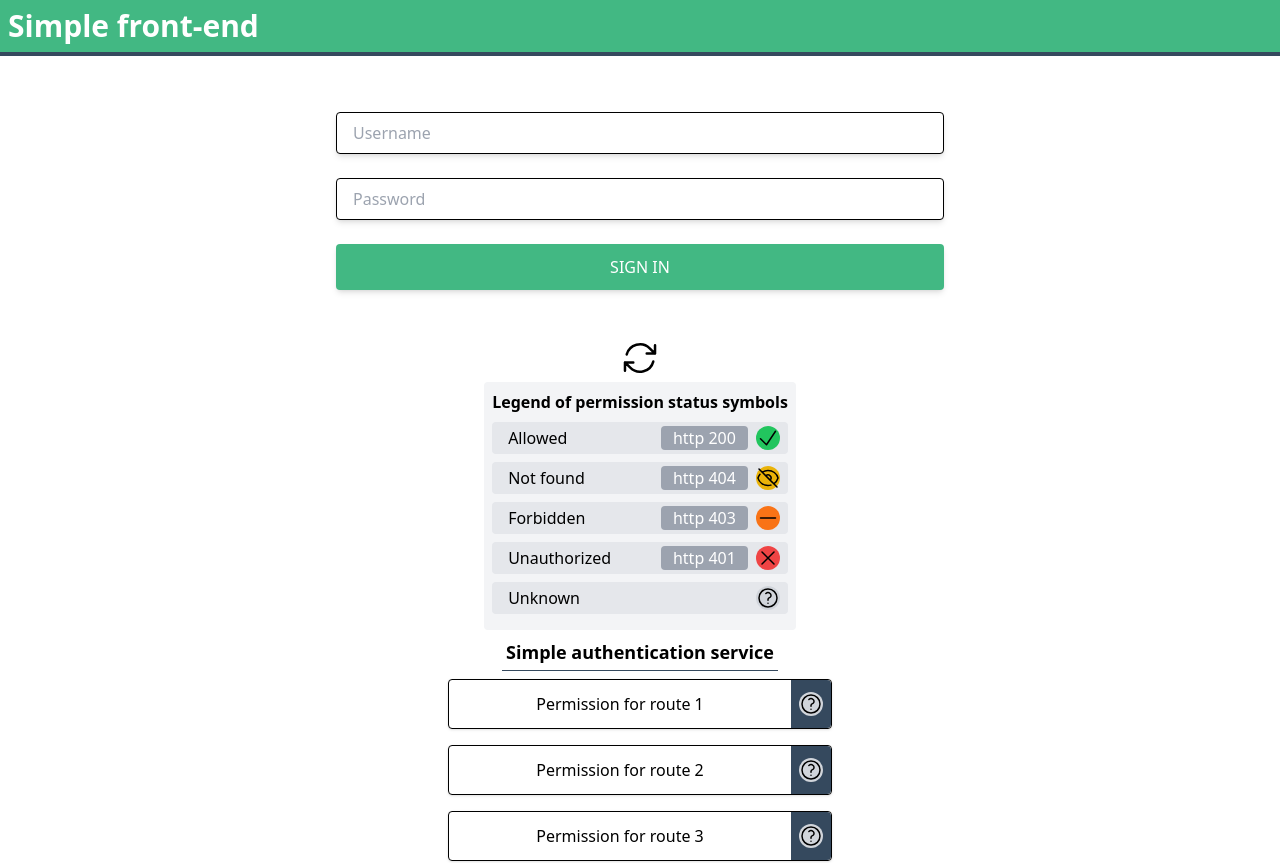
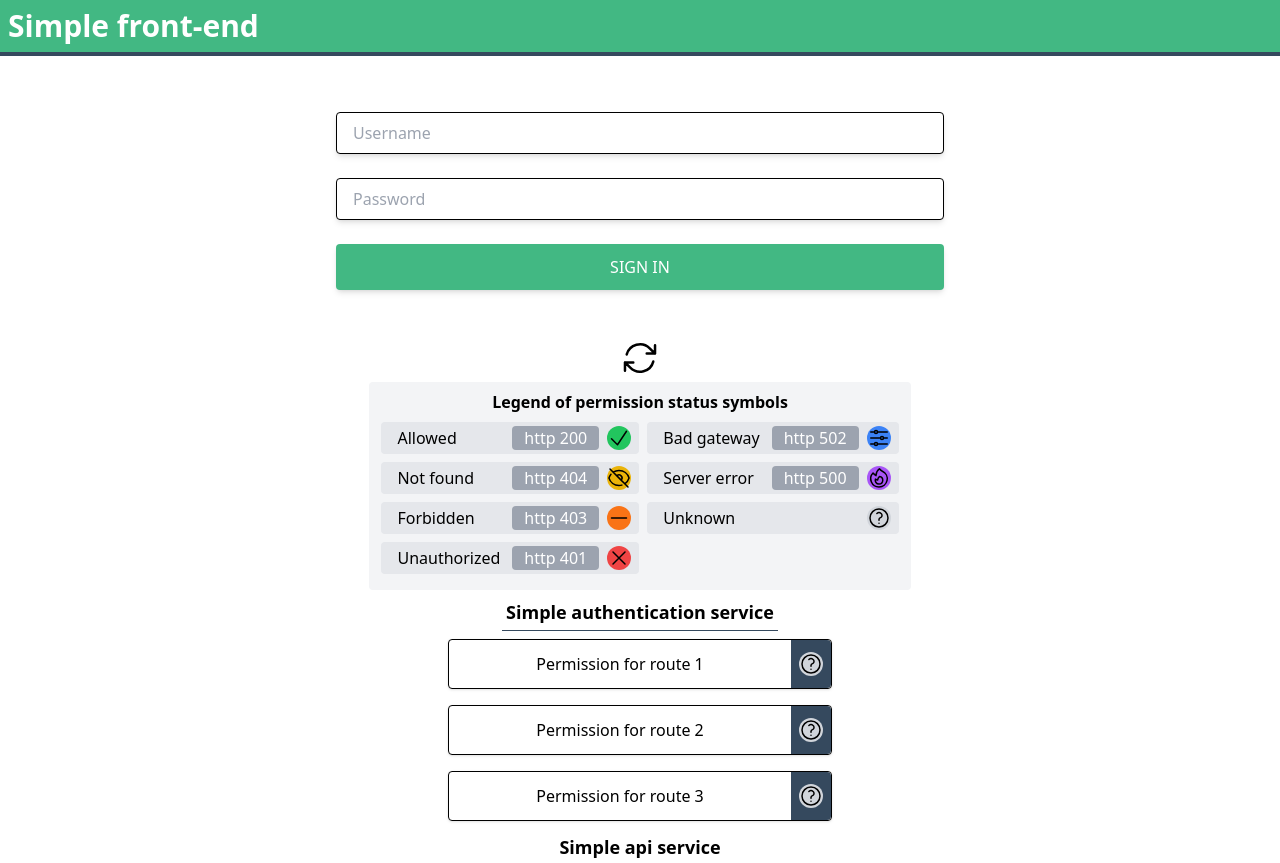
Before and after one commit to default-kaas/Simple-api-gateway-structure, a Vue app in the folder simple-front-end/: page / in a window 1280 px wide. Shown: the top 863 px of the page. Built offline with nearby package versions, Linux system fonts and the light colour scheme.

Commit message:
Two additional Permission status

```diff
--- a/simple-front-end/src/apis/useRequestHandler.ts
+++ b/simple-front-end/src/apis/useRequestHandler.ts
@@ -50,16 +50,9 @@ export async function permissionRequest(
 }
 
 function permissionStatus(status: number): PermissionStatusEnumerator {
-  switch (status) {
-    case 200:
-      return PermissionStatusEnumerator.ok;
-    case 401:
-      return PermissionStatusEnumerator.unauthorized;
-    case 403:
-      return PermissionStatusEnumerator.forbidden;
-    case 404:
-      return PermissionStatusEnumerator.notFound;
-    default:
-      return PermissionStatusEnumerator.unknown;
+  if ((<any>Object).values(PermissionStatusEnumerator).includes(status)) {
+    return status;
+  } else {
+    return PermissionStatusEnumerator.unknown;
   }
 }
--- a/simple-front-end/src/components/LegendPermissionStatus.vue
+++ b/simple-front-end/src/components/LegendPermissionStatus.vue
@@ -7,6 +7,8 @@ import { PermissionStatusEnumerator } from "@/enumerators/permissionStatusEnumer
     <legend class="font-bold text-center">
       Legend of permission status symbols
     </legend>
+    <div class="flex">
+      <div class="mx-1">
         <PermissionStatusLegendRow
           :text="'Allowed'"
           :httpText="'http 200'"
@@ -27,9 +29,23 @@ import { PermissionStatusEnumerator } from "@/enumerators/permissionStatusEnumer
           :httpText="'http 401'"
           :permissionStatusEnumerator="PermissionStatusEnumerator.unauthorized"
         />
+      </div>
+      <div class="mx-1">
+        <PermissionStatusLegendRow
+          :text="'Bad gateway'"
+          :httpText="'http 502'"
+          :permissionStatusEnumerator="PermissionStatusEnumerator.badGateway"
+        />
+        <PermissionStatusLegendRow
+          :text="'Server error'"
+          :httpText="'http 500'"
+          :permissionStatusEnumerator="PermissionStatusEnumerator.serverError"
+        />
         <PermissionStatusLegendRow
           :text="'Unknown'"
           :permissionStatusEnumerator="PermissionStatusEnumerator.unknown"
         />
       </div>
+    </div>
+  </div>
 </template>
--- a/simple-front-end/src/components/utilities/PermissionStatusIcon.vue
+++ b/simple-front-end/src/components/utilities/PermissionStatusIcon.vue
@@ -87,6 +87,53 @@ defineProps({
       />
     </svg>
   </div>
+  <div
+    class="rounded-full bg-blue-500"
+    v-else-if="
+      permissionStatusEnumerator == PermissionStatusEnumerator.badGateway
+    "
+  >
+    <svg
+      xmlns="http://www.w3.org/2000/svg"
+      fill="none"
+      viewBox="0 0 24 24"
+      stroke-width="1.5"
+      stroke="currentColor"
+      class="w-6 h-6"
+    >
+      <path
+        stroke-linecap="round"
+        stroke-linejoin="round"
+        d="M10.5 6h9.75M10.5 6a1.5 1.5 0 11-3 0m3 0a1.5 1.5 0 10-3 0M3.75 6H7.5m3 12h9.75m-9.75 0a1.5 1.5 0 01-3 0m3 0a1.5 1.5 0 00-3 0m-3.75 0H7.5m9-6h3.75m-3.75 0a1.5 1.5 0 01-3 0m3 0a1.5 1.5 0 00-3 0m-9.75 0h9.75"
+      />
+    </svg>
+  </div>
+  <div
+    class="rounded-full bg-purple-500"
+    v-else-if="
+      permissionStatusEnumerator == PermissionStatusEnumerator.serverError
+    "
+  >
+    <svg
+      xmlns="http://www.w3.org/2000/svg"
+      fill="none"
+      viewBox="0 0 24 24"
+      stroke-width="1.5"
+      stroke="currentColor"
+      class="w-6 h-6"
+    >
+      <path
+        stroke-linecap="round"
+        stroke-linejoin="round"
+        d="M15.362 5.214A8.252 8.252 0 0112 21 8.25 8.25 0 016.038 7.048 8.287 8.287 0 009 9.6a8.983 8.983 0 013.361-6.867 8.21 8.21 0 003 2.48z"
+      />
+      <path
+        stroke-linecap="round"
+        stroke-linejoin="round"
+        d="M12 18a3.75 3.75 0 00.495-7.467 5.99 5.99 0 00-1.925 3.546 5.974 5.974 0 01-2.133-1A3.75 3.75 0 0012 18z"
+      />
+    </svg>
+  </div>
   <div class="rounded-full bg-gray-300" v-else>
     <svg
       xmlns="http://www.w3.org/2000/svg"
--- a/simple-front-end/src/enumerators/permissionStatusEnumerator.ts
+++ b/simple-front-end/src/enumerators/permissionStatusEnumerator.ts
@@ -3,5 +3,7 @@ export enum PermissionStatusEnumerator {
   unauthorized = 401,
   forbidden = 403,
   notFound = 404,
+  badGateway = 502,
+  serverError = 500,
   unknown = 0,
 }
--- a/simple-front-end/tailwind.config.js
+++ b/simple-front-end/tailwind.config.js
@@ -22,6 +22,7 @@ module.exports = {
       blue: colors.blue,
       orange: colors.orange,
       red: colors.red,
+      purple: colors.purple,
     },
   },
   plugins: [],
```
Lines whose indentation alone changed are shown as unchanged.
